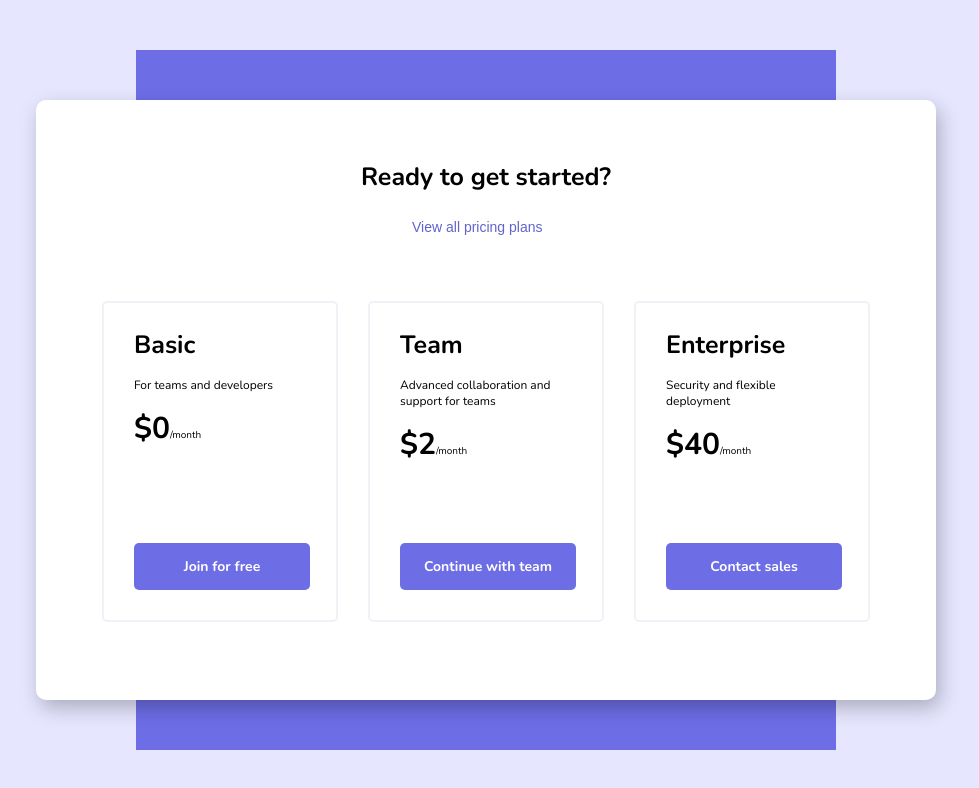
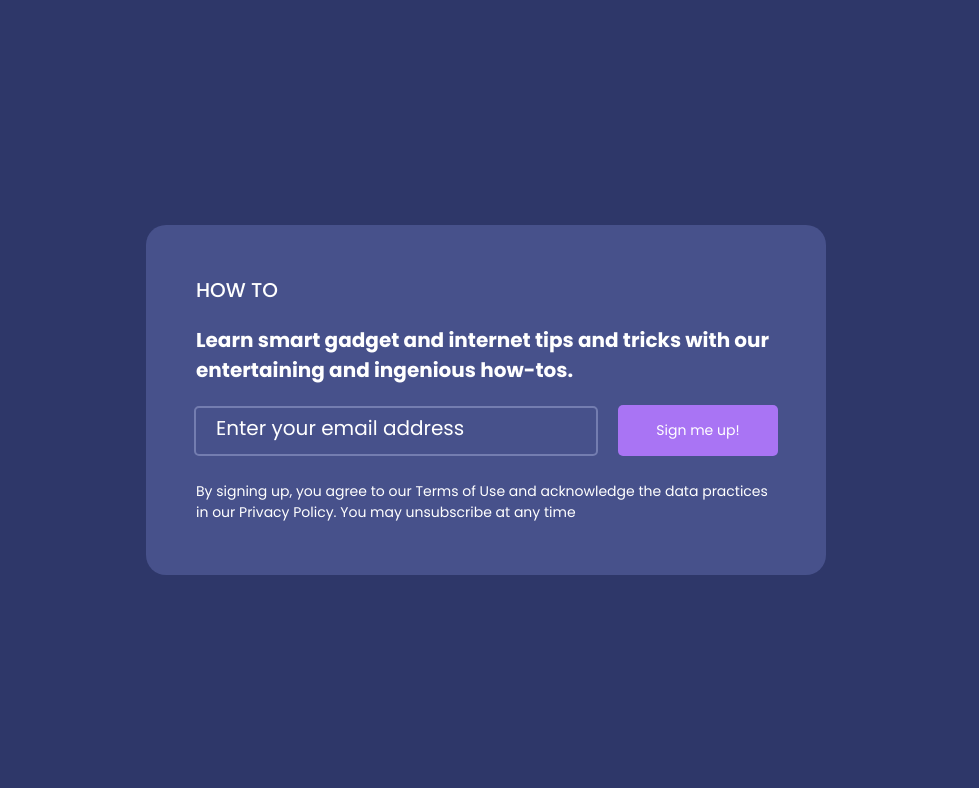
Before and after one commit to Nigarglm/Before-After, a plain HTML site: page index.html in a window 1280 px wide. Shown: the whole page, without its empty margins (154-1133 px from the left). Drawn offline with nearby package versions, Linux system fonts and the light colour scheme.

Commit message:
task3 has done

```diff
--- a/index.html
+++ b/index.html
@@ -8,29 +8,15 @@
 </head>
 <body>
     <div class="container">
-        <div class="container-backdrop"></div>
-        <h2 class="container-h2">Ready to get started?</h2>
-        <p class="container-p">View all pricing plans</p>
-        <div class="container-cards">
-            <div class="card">
-                <h2 class="card-h2">Basic</h2>
-                <p class="card-p">For teams and developers</p>
-                <span><h2>$0</h2>/month</span>
-                <button>Join for free</button>
+        <h2>HOW TO</h2>
+        <p class="main-p">Learn smart gadget and internet tips and tricks with our entertaining and ingenious how-tos.</p>
+        <form>
+            <div class="email">
+                <input type="email" placeholder="Enter your email address" required>
+                <button>Sign me up!</button>
             </div>
-            <div class="card">
-                <h2 class="card-h2">Team</h2>
-                <p class="card-p">Advanced collaboration and support for teams</p>
-                <span><h2>$2</h2>/month</span>
-                <button>Continue with team</button>
-            </div>
-            <div class="card">
-                <h2 class="card-h2">Enterprise</h2>
-                <p class="card-p">Security and flexible deployment</p>
-                <span><h2>$40</h2>/month</span>
-                <button>Contact sales</button>
-            </div>
-        </div>
+        </form>
+        <p class="p">By signing up, you agree to our Terms of Use and acknowledge the data practices in our Privacy Policy. You may unsubscribe at any time</p>
     </div>
 </body>
 </html>
--- a/style.css
+++ b/style.css
@@ -1,4 +1,4 @@
-@import url('https://fonts.googleapis.com/css2?family=Nunito:ital,wght@0,200..1000;1,200..1000&display=swap');
+@import url('https://fonts.googleapis.com/css2?family=Poppins:ital,wght@0,100;0,200;0,300;0,400;0,500;0,600;0,700;0,800;0,900;1,100;1,200;1,300;1,400;1,500;1,600;1,700;1,800;1,900&display=swap');
 
 *{
     margin: 0;
@@ -8,7 +8,7 @@
 
 body{
     height: 100vh;
-    background-color: #E6E6FF;
+    background-color: #2E3769;
     display: flex;
     align-items: center;
     justify-content: center;
@@ -16,101 +16,69 @@ body{
 
 .container{
     position: relative;
-    background-color: #fff ;
-    width: 900px;
-    height: 600px;
-    border-radius: 10px;
-    box-shadow: 4px 8px 20px rgba(0, 0, 0, 0.25) ;
+    background-color: #47518B;
+    width: 680px;
+    height: 350px;
+    border-radius: 20px;
 }
 
-.container-backdrop{
-    position: absolute;
-    width: 700px;
-    height: 700px;
-    background-color: #6D6DE6;
-    top:-50px;
-    left: 100px;
-    z-index: -1;
+h2{
+    color: #fff;
+    font-family: 'Poppins',sans-serif;
+    font-size: 20px;
+    font-weight: 500;
+    padding: 50px 0 0 50px;
 }
 
-.container-h2{
-    font-family: 'Nunito',sans-serif;
-    font-size: 25px;
+.main-p{
+    color: #fff;
+    font-family: 'Poppins',sans-serif;
+    font-size: 20px;
     font-weight: 700;
-    padding: 60px 325px 0;
+    padding: 20px 50px;
 }
 
-.container-p{
-    color: #6363CE;
-    font-family: 'Nurito',sans-serif;
-    font-size: 14px;
-    font-weight: 400;
-    padding: 25px 376px 66px;
-}
-
-.container-cards{
+.email{
     display: flex;
     align-items: center;
     justify-content: center;
-    gap: 30px;
+    gap: 20px;
 }
 
-.card{
-    border: 2px solid #F0F0F6;
+input{
+    border: 2px solid #747DB0;
     border-radius: 5px;
-    width: 236px;
-    height: 321px;
-    position: relative;
+    width: 404px;
+    height: 50px;
+    background-color: transparent;
 }
 
-.card-h2{
-    font-family: 'Nunito',sans-serif;
-    font-size: 25px;
-    font-weight: 700;
-    text-align: left;
-    padding-top: 25px;
-    padding-left: 30px;
-}
-
-.card-p{
-    font-family: 'Nunito',sans-serif;
-    font-size: 12px;
+::placeholder{
+    padding: 10px 120px 10px 20px;
+    color: #fff;
+    font-family: 'Poppins',sans-serif;
+    font-size: 20px;
     font-weight: 400;
-    text-align: left;
-    padding-top: 15px;
-    padding-left: 30px;
-    padding-right: 30px;
-}
-
-span{
-    font-family: 'Nunito',sans-serif;
-    font-size: 10px;
-    font-weight: 400;
-    text-align: left;
-    padding-top: 15px;
-    padding-left: 30px;
-    padding-right: 30px;
-    display: flex;
-    align-items: baseline;
-}
-
-span h2{
-    font-size: 30px;
-    font-weight: 700;
 }
 
 button{
-    background-color: #6D6DE6;
+    background-color: #A974F4;
     cursor: pointer;
     color: #fff;
     border: none;
-    width: 176px;
+    width: 160px;
     border-radius: 5px;
-    padding: 14px;
+    padding: 15px 20px;
     font-size: 14px;
-    font-family: 'Nunito',sans-serif;
-    font-weight: 700;
-    position: absolute;
-    left: 30px;
-    bottom: 30px;
+    font-family: 'Poppins',sans-serif;
+    font-weight: 400;
 }
+
+.p{
+    color: #fff;
+    font-family: 'Poppins',sans-serif;
+    font-size: 14px;
+    font-weight: 400;
+    width: 580px;
+    margin: 25px 50px auto;
+}
```
